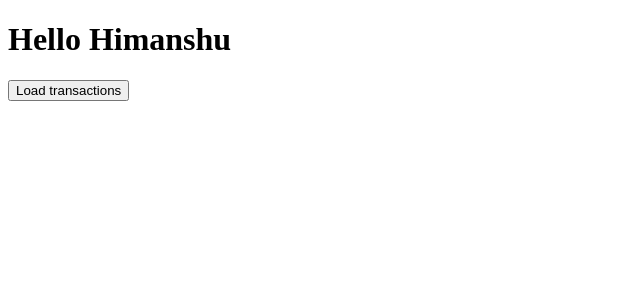
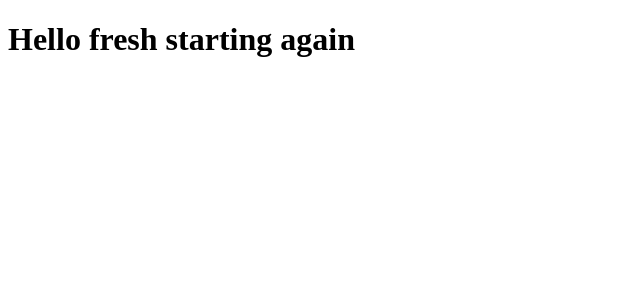
Before and after one commit to himanshuRaj-IN/vr, a React (Vite) app: page / in a window 1280 px wide. Shown: the top 300 px of the page, without its empty margins (0-640 px from the left). Built offline with nearby package versions, Linux system fonts and the light colour scheme; no server answers.

Commit message:
Cleaned implementation, fresh start

```diff
--- a/src/App.tsx
+++ b/src/App.tsx
@@ -1,33 +1,7 @@
-import { useState } from 'react'
-
-const API_URL = import.meta.env.VITE_API_URL || '' // empty uses same origin (works in production on Vercel)
-
 const App = () => {
-  const [rows, setRows] = useState<any[]>([])
-  const [error, setError] = useState<string | null>(null)
-
-  const loadTransactions = async () => {
-    try {
-      setError(null)
-      const res = await fetch(`${API_URL}/api/transactions`)
-      const body = await res.json()
-      if (!res.ok) throw new Error(body?.error || 'Failed to load')
-      setRows(body.rows ?? [])
-    } catch (err) {
-      setError(err instanceof Error ? err.message : String(err))
-    }
-  }
-
   return (
     <div className="card">
-      <h1>Hello Himanshu</h1>
-      <button onClick={loadTransactions}>Load transactions</button>
-      {error && <p style={{ color: 'red' }}>Error: {error}</p>}
-      {rows.length > 0 && (
-        <pre style={{ textAlign: 'left', maxHeight: '240px', overflow: 'auto' }}>
-          {JSON.stringify(rows, null, 2)}
-        </pre>
-      )}
+      <h1>Hello fresh starting again</h1>
     </div>
   )
 }
--- a/src/lib/db.ts
+++ /dev/null
@@ -1,5 +0,0 @@
-import { neon } from '@neondatabase/serverless'
-
-const sql = neon(process.env.DATABASE_URL!)
-
-export default sql
```
Also changed, not shown: api/transactions-all.ts (deleted, +0 -18 lines).
